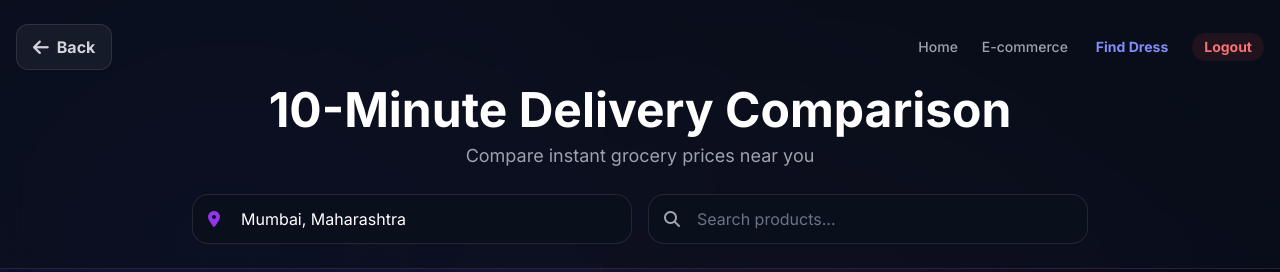
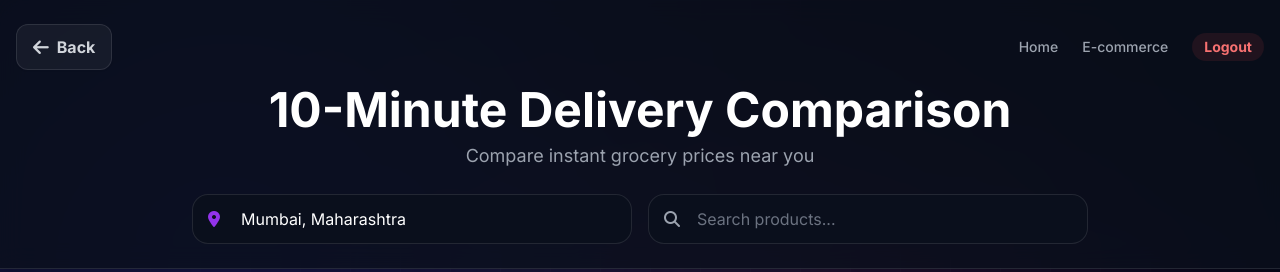
Before and after one commit to SHASHANKKUMARRAJP/Smart-Cart, a Flask app: page /10minute-delivery in a window 1280 px wide. Shown: the top 272 px of the page. Run offline with Flask 3, Linux system fonts and the light colour scheme; the visitor is signed in with stand-in values (Sample User, id 1); some libraries are stand-ins or nearby versions.

Commit message:
Remove Find Dress from 10 min delivery navigation

```diff
--- a/app/templates/10minute-delivery.html
+++ b/app/templates/10minute-delivery.html
@@ -163,9 +163,6 @@
                         class="text-sm font-medium text-gray-400 hover:text-indigo-400 transition-colors">Home</a>
                     <a href="{{ url_for('main.ecommerce') }}"
                         class="text-sm font-medium text-gray-400 hover:text-indigo-400 transition-colors">E-commerce</a>
-                    <a href="{{ url_for('main.find_dress') }}"
-                        class="text-sm font-bold text-indigo-400 hover:text-indigo-300 transition-colors flex items-center"><i
-                            class="fas fa-sparkles mr-1 text-xs"></i>Find Dress</a>
                     {% if session.get('user') %}
                     <a href="#"
                         onclick="event.preventDefault(); fetch('{{ url_for('main.auth_logout') }}', {method: 'POST'}).then(() => window.location.href='/');"
@@ -222,7 +219,6 @@
             <a href="{{ url_for('main.index') }}" onclick="toggleMobileMenu()" class="text-xl font-medium text-gray-300 hover:text-indigo-400">Home</a>
             <a href="{{ url_for('main.ecommerce') }}" onclick="toggleMobileMenu()" class="text-xl font-medium text-gray-300 hover:text-indigo-400">E-commerce</a>
             <a href="{{ url_for('main.tickets') }}" onclick="toggleMobileMenu()" class="text-xl font-medium text-gray-300 hover:text-indigo-400">Ticket Booking</a>
-            <a href="{{ url_for('main.find_dress') }}" onclick="toggleMobileMenu()" class="text-xl font-bold text-indigo-400 hover:text-indigo-300">Find Dress</a>
             {% if session.get('user') %}
             <a href="#" onclick="toggleMobileMenu(); event.preventDefault(); fetch('{{ url_for('main.auth_logout') }}', {method: 'POST'}).then(() => window.location.href='/');" class="text-xl font-bold text-red-400 mt-4 border-t border-white/10 pt-6">Logout</a>
             {% endif %}
```
